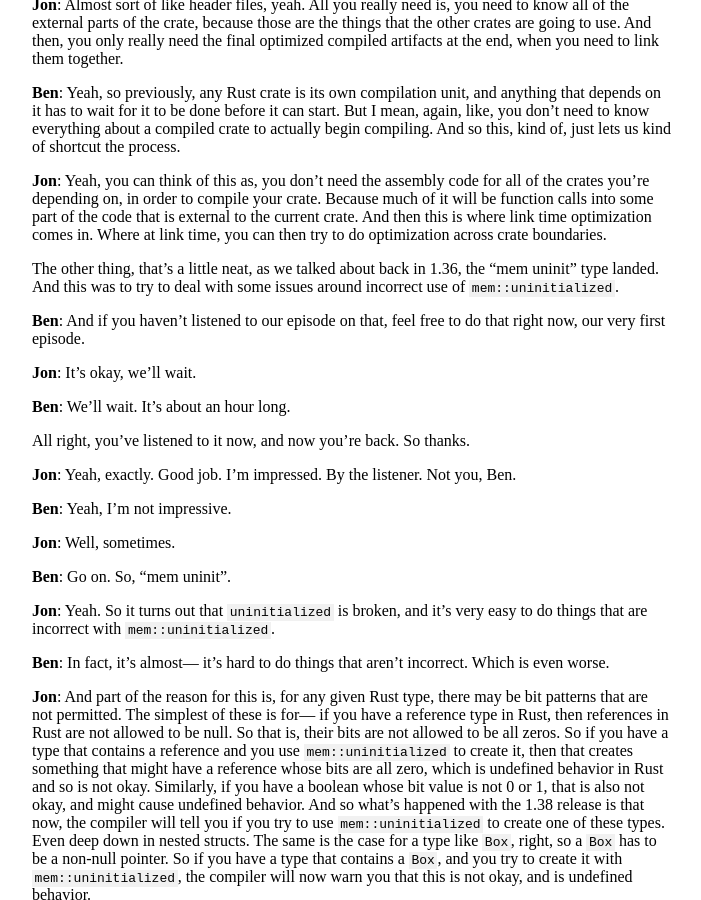
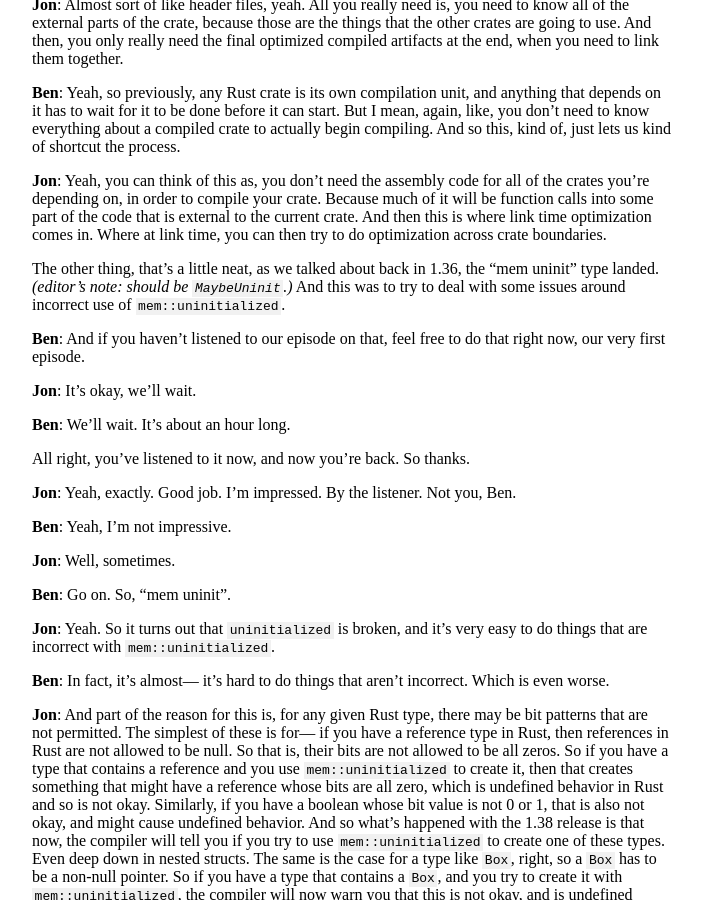
Before and after one commit to rustacean-station/rustacean-station.org, a Jekyll site: the page built from _transcripts/005-rust-1.38.0.md, in a window 1280 px wide and 900 px high, scrolled down 1470 px. Shown: the whole window, without its empty margins (288-989 px from the left). Built offline with Jekyll 4.4.1, drawn with Linux system fonts in a browser that asks for light colours.

Commit message:
episode 005 transcript: feedback from review

```diff
--- a/_transcripts/005-rust-1.38.0.md
+++ b/_transcripts/005-rust-1.38.0.md
@@ -77,7 +77,8 @@
 at link time, you can then try to do optimization across crate boundaries.
 
 The other thing, that's a little neat, as we talked about back in 1.36, the "mem
-uninit" type landed. And this was to try to deal with some issues around
+uninit" type landed. _(editor's note: should be `MaybeUninit`.)_
+And this was to try to deal with some issues around
 incorrect use of `mem::uninitialized`.
 
 __Ben__: And if you haven't listened to our episode on that, feel free to do
@@ -334,7 +335,7 @@
 `u8`s and you want to join those many slices of `u8`s by some separator, and
 previously you could only join them by a single separator, so a single `u8`.
 Whereas now, with this new change, you can join by something that is a slice
-itself, so you might join by something like `[0, 1, 2]`.
+itself, so you might join by something like `0, 1, 2`.
 
 __Ben__: Yeah, I think if you think about it in terms of like, we're familiar
 with the `join` method on things where it's like, you know, we just have a list
```
